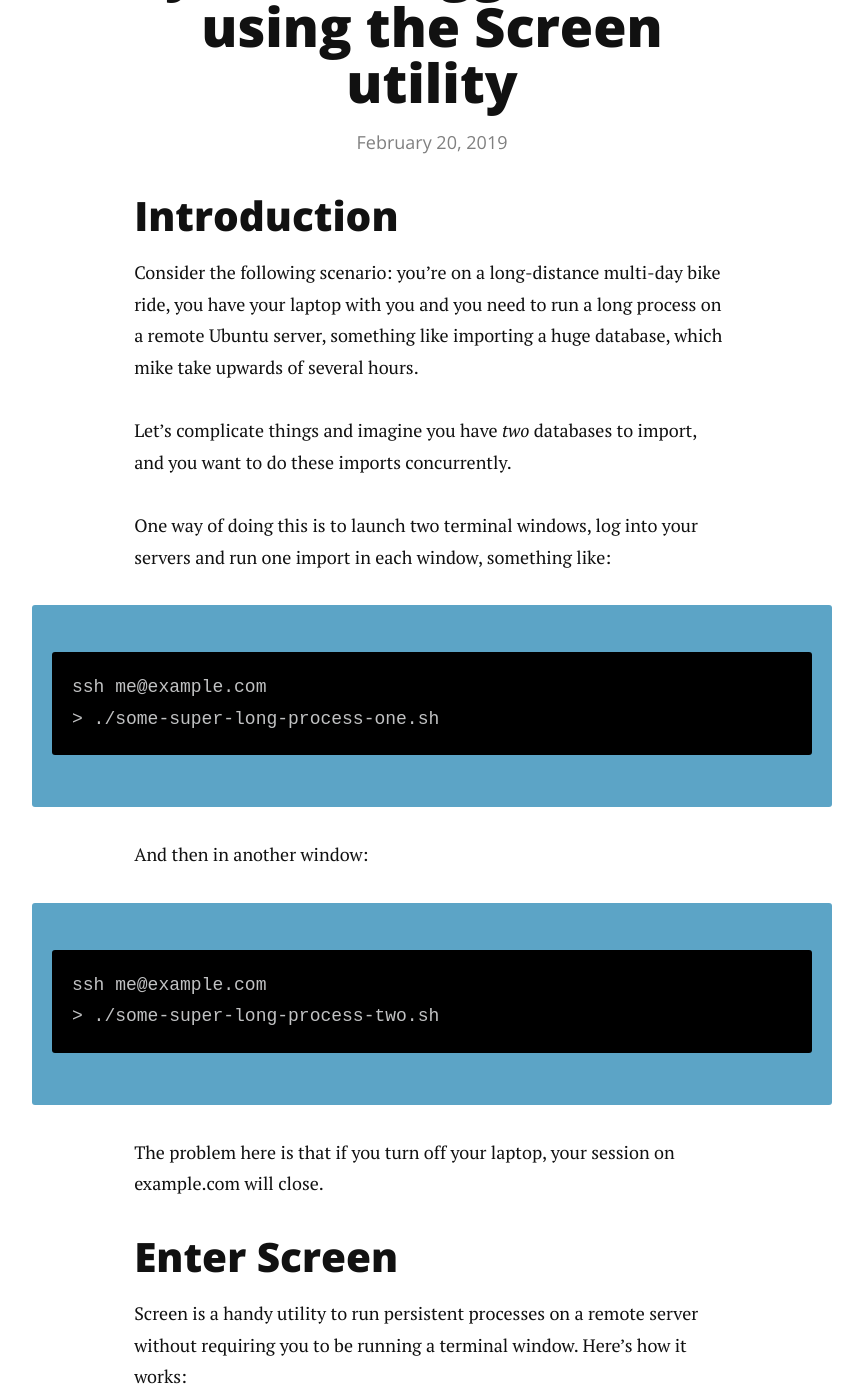
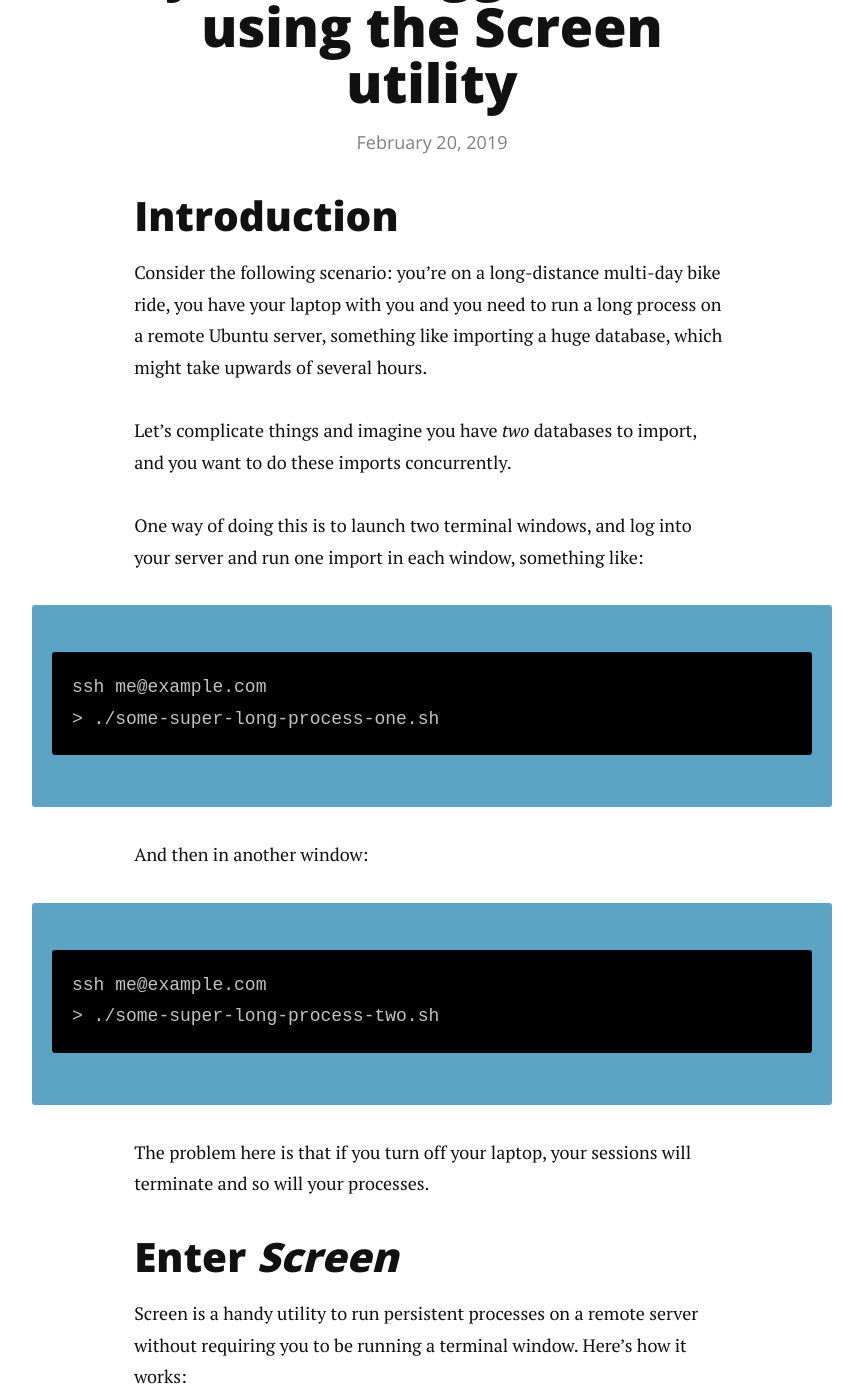
Before and after one commit to alberto56/dcycleblog, a Jekyll site: the page built from _posts/2019-02-20-screen.md, in a window 1280 px wide and 1400 px high, scrolled down 531 px. Shown: the whole window, without its empty margins (208-1071 px from the left). Built offline with Jekyll 4.4.1, drawn with Linux system fonts in a browser that asks for light colours; nearby versions of some CDN libraries; comment, search, counter and statistics services are not loaded; some of the changed text lies outside the part shown.

Commit message:
Update 2019-02-20-screen.md

```diff
--- a/_posts/2019-02-20-screen.md
+++ b/_posts/2019-02-20-screen.md
@@ -13,11 +13,11 @@
 Introduction
 -----
 
-Consider the following scenario: you're on a long-distance multi-day bike ride, you have your laptop with you and you need to run a long process on a remote Ubuntu server, something like importing a huge database, which mike take upwards of several hours.
+Consider the following scenario: you're on a long-distance multi-day bike ride, you have your laptop with you and you need to run a long process on a remote Ubuntu server, something like importing a huge database, which might take upwards of several hours.
 
 Let's complicate things and imagine you have _two_ databases to import, and you want to do these imports concurrently.
 
-One way of doing this is to launch two terminal windows, log into your servers and run one import in each window, something like:
+One way of doing this is to launch two terminal windows, and log into your server and run one import in each window, something like:
 
     ssh me@example.com
     > ./some-super-long-process-one.sh
@@ -27,9 +27,9 @@
     ssh me@example.com
     > ./some-super-long-process-two.sh
 
-The problem here is that if you turn off your laptop, your session on example.com will close.
+The problem here is that if you turn off your laptop, your sessions will terminate and so will your processes.
 
-Enter Screen
+Enter _Screen_
 -----
 
 Screen is a handy utility to run persistent processes on a remote server without requiring you to be running a terminal window. Here's how it works:
@@ -44,22 +44,20 @@
 
 I'm assuming you have screen installed; I have found it to be installed by default on most servers, for example Ubuntu. If you don't have screen installed, well, you can keep doing things the old way!
 
-Start by making sure there are no screens
+Start by confirming that screen works, and that there are no screen sessions:
 
     > screen -ls
     No Sockets found in /run/screen/S-root.
 
-We will start one screen where we'll start a long task:
+We will start a screen session where we'll run a long task:
 
     > screen
 
 Press enter after the intro text. You will see a shell prompt. Let's start a process which never ends, just for illustration purposes. It will keep printing decremental numbers until we kill it.
 
-Enter an infinite process which prints decreasing numbers.
-
     > COUNTER=0; while [  $COUNTER -lt 1 ]; do echo The counter is $COUNTER; let COUNTER=COUNTER-1; done;
 
-Leave the screen
+Now leave the screen session with the very intuitive sequence of commands:
 
     > control-a, then d
 
@@ -128,9 +124,11 @@
 
 I'll leave it as an exercise for the reader to visit that screen, terminate its process, and exit the screen.
 
-After you have done that, you should no longer have screens now:
+After you have done that, you should no longer have any active screens:
 
     > screen -ls
     No Sockets found in /run/screen/S-root.
 
+I've found this technique to be useful, with one caveat: if you use ssh agent forwarding to allow you to log into server A using your SSH key pair, and then from server A, log into server B transparently using your original key pair (without the private key existing on server A), this might fail. If you log out of your main session, any running screen sessions will cease to have access to your original ssh key and won't be able to perform operations on remote servers. When you think about it, this does make sense from a security perspective, but alas! you can't rely on ssh agent forwarding in detached screens when we're logged out of our server.
+
 Happy multitasking!
```
Also changed, not shown: other parts of _posts/2019-02-20-screen.md (+2 -4 lines).
